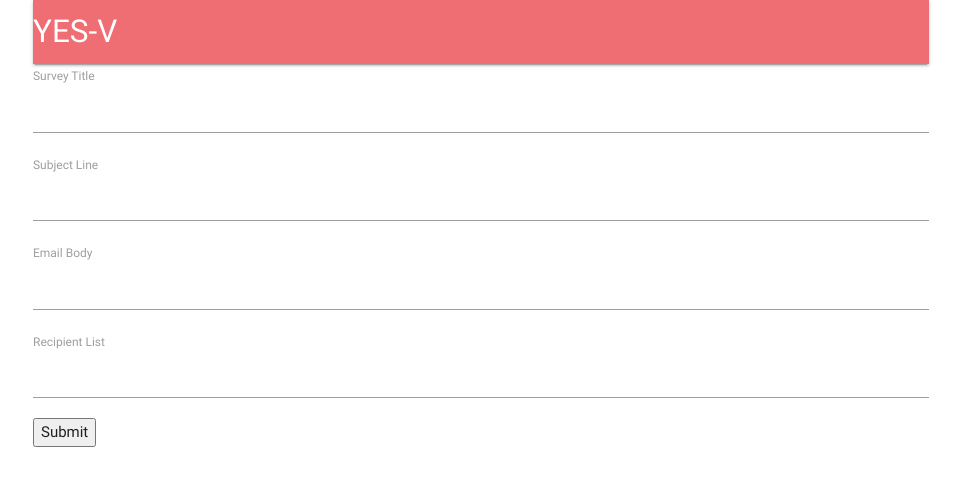
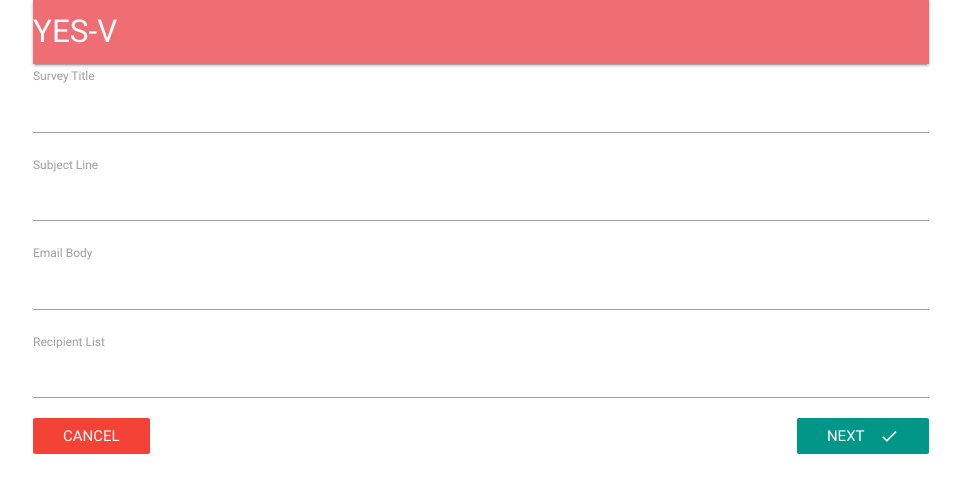
Before and after one commit to RajshekharChallapu/MERN-fullstack, a React (Create React App) app in the folder client/: page /surveys/new in a window 1280 px wide. Shown: the top 492 px of the page, without its empty margins (159-1120 px from the left). Built offline with nearby package versions, Linux system fonts and the light colour scheme; no server answers.

Commit message:
styling the survey form

```diff
--- a/client/src/components/App.js
+++ b/client/src/components/App.js
@@ -17,16 +17,16 @@
     }
     render(){
     return (
-        <div className="container">
+
             <BrowserRouter>
-                <div>
+                <div className = "container">
                     <Header/>
                     <Route exact path="/" component={Landing}/>
                     <Route exact path="/surveys" component={Dashboard}/>
                     <Route path="/surveys/new" component={SurveyNew}/>
                 </div>
             </BrowserRouter>
-        </div>
+
     );
 }
 };
--- a/client/src/components/surveys/SurveyForm.js
+++ b/client/src/components/surveys/SurveyForm.js
@@ -2,6 +2,7 @@
 import _ from 'lodash';
 import React, {Component} from 'react';
 import {reduxForm, Field} from 'redux-form';
+import {Link} from 'react-router-dom';
 import SurveyField from './SurveyField';
 
 const FIELDS =[
@@ -28,7 +29,12 @@
                     .props
                     .handleSubmit(values => console.log(values))}>
                     {this.renderFields()}
-                    <button type="submit">Submit</button>
+                    <Link to="/surveys" className="red btn-flat white-text">
+                    Cancel
+                    </Link>
+                    <button type="submit" className="teal btn-flat right white-text">Next
+                    <i className="material-icons right">done</i>
+                    </button>
                 </form>
             </div>
 
```
